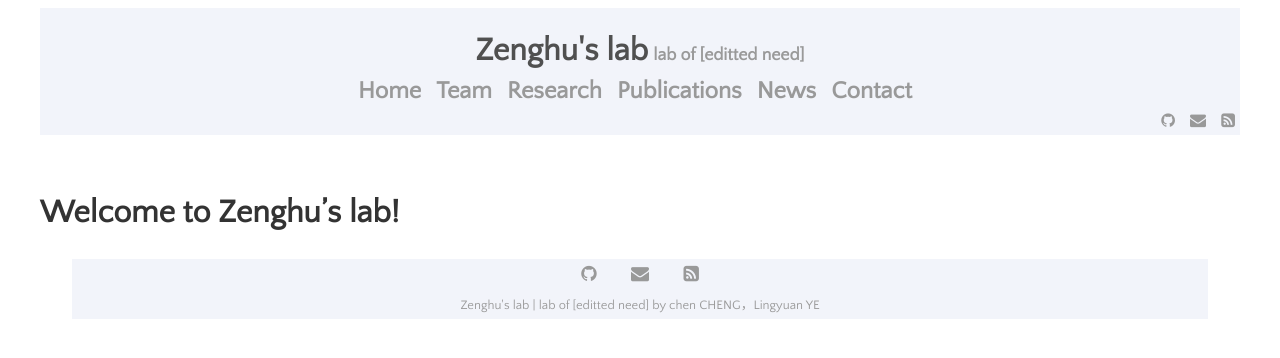
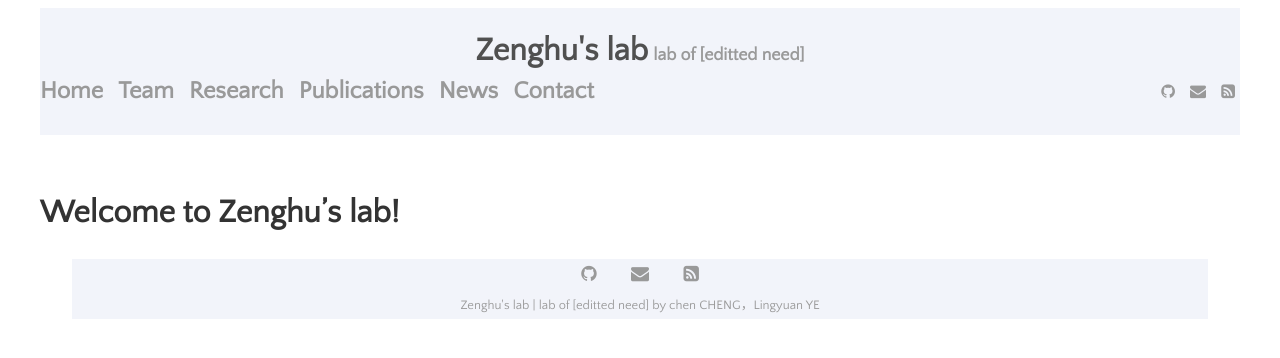
Before and after one commit to ZenghuPKU/zenghupku.github.io, a Jekyll site: the page built from menu/blog.md, in a window 1280 px wide. Shown: the top 358 px of the page. Built offline with Jekyll 4.4.1, drawn with Linux system fonts in a browser that asks for light colours.

Commit message:
Update _default.scss

```diff
--- a/_sass/_default.scss
+++ b/_sass/_default.scss
@@ -53,12 +53,12 @@
 
 .menu {
   padding-top: 0.5rem;
-  display: block;
+  display: flex;
+  justify-content: space-between;
   background-color: rgb(242,244,250);
 }
 
 .menu-content {
-  float: center;
 }
 
 .menu-content a {
```
